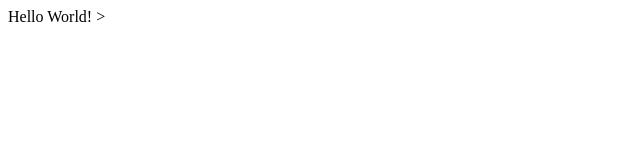
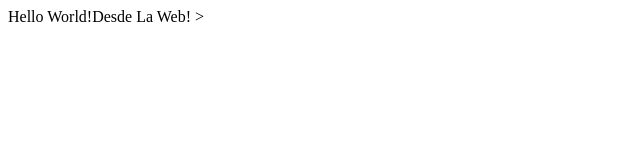
Before and after one commit to FranklinA/student50_WPwPaJ, a plain HTML site: page lecture0/index.html in a window 1280 px wide. Shown: the whole page, without its empty margins (0-640 px from the left). Drawn offline with Linux system fonts and the light colour scheme.

Commit message:
Modificando desde la web
Modificando desde la web

```diff
--- a/lecture0/index.html
+++ b/lecture0/index.html
@@ -4,6 +4,6 @@
 	<title>My Webpage!</title>
 </head>
 <body>
-	Hello World!
+	Hello World!Desde La Web!
 </body>
 </html>>
```
